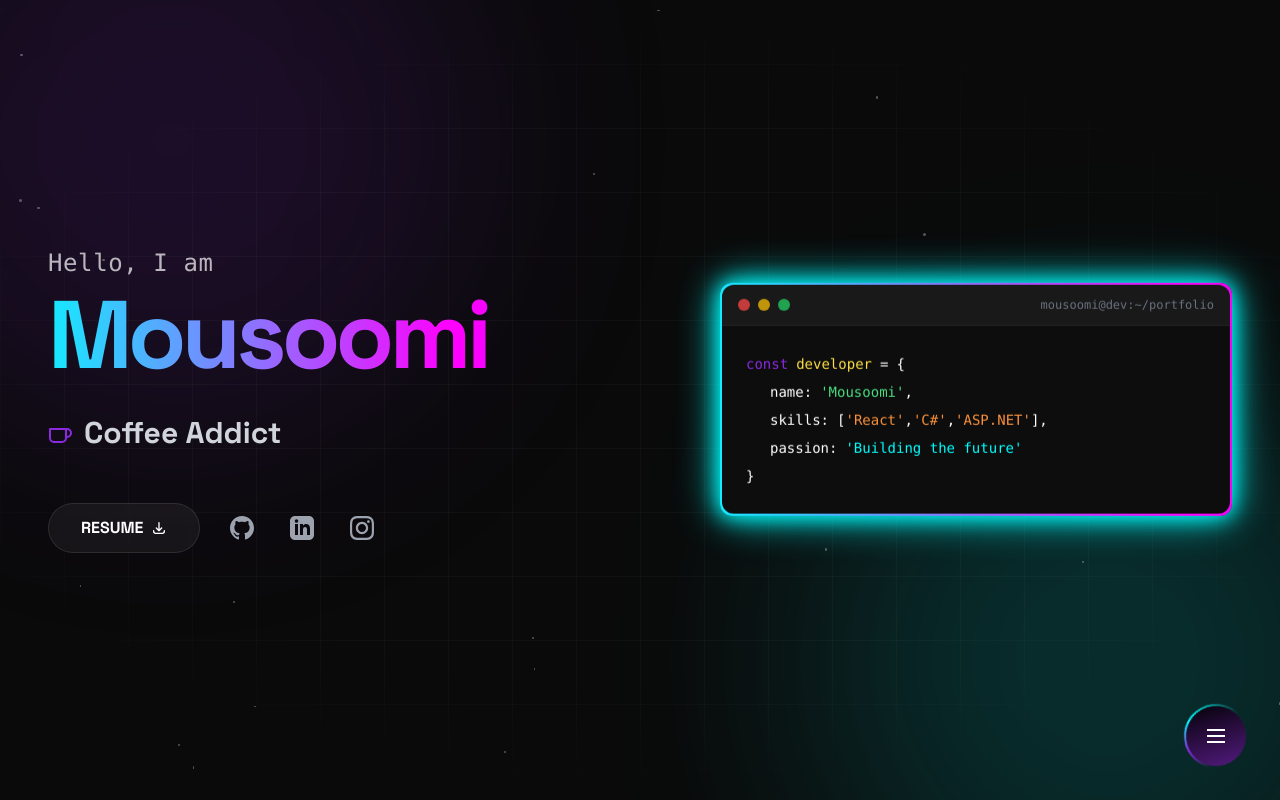
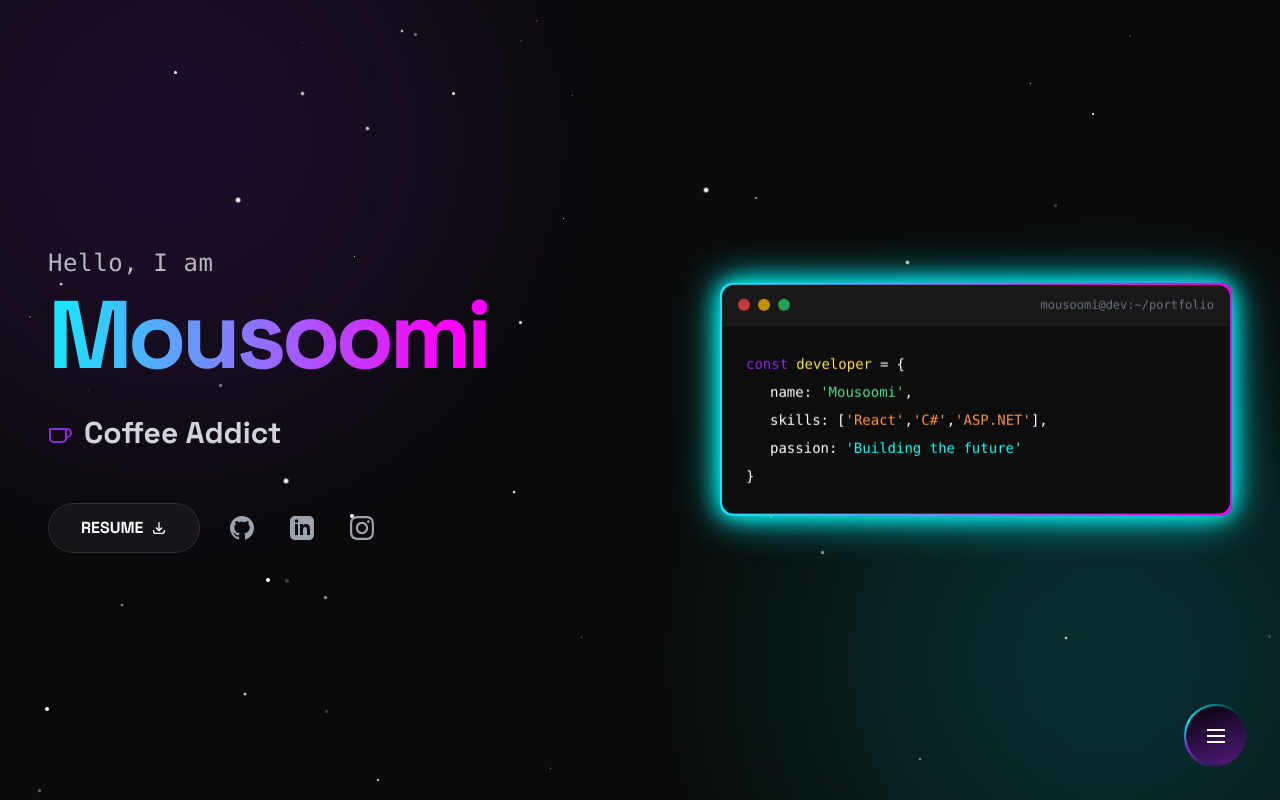
Before and after one commit to Mousoomi03/MyPortfolio, a React (Create React App) app: page / in a window 1280 px wide. Built offline with nearby package versions, Linux system fonts and the light colour scheme.

Commit message:
Background changes

```diff
--- a/src/App.css
+++ b/src/App.css
@@ -156,6 +156,15 @@ body {
   100% { transform: translateX(100px) rotate(15deg); opacity: 0; }
 }
 
+@keyframes twinkle {
+  0%, 100% { opacity: 0.2; transform: scale(1); }
+  50% { opacity: 1; transform: scale(1.2); }
+}
+
+.animate-twinkle {
+  animation: twinkle 3s ease-in-out infinite;
+}
+
 @keyframes spin-border {
   0% {
     border-image: conic-gradient(from 0deg, #00ffff 0deg, transparent 90deg, transparent 270deg, #8a2be2 360deg) 1;
--- a/src/components/Hero.js
+++ b/src/components/Hero.js
@@ -18,12 +18,23 @@ function Hero() {
   const [roleIndex, setRoleIndex] = useState(0);
   const [rotation, setRotation] = useState({ x: 0, y: 0 });
   const containerRef = useRef(null);
+  const starsRef = useRef([]);
 
   useEffect(() => {
     const interval = setInterval(() => {
       setRoleIndex((prev) => (prev + 1) % ROLES.length);
     }, 3000);
     return () => clearInterval(interval);
+  }, []);
+
+  useEffect(() => {
+    starsRef.current = Array.from({ length: 50 }, () => ({
+      top: Math.random() * 100,
+      left: Math.random() * 100,
+      size: Math.random() * 3 + 1,
+      delay: Math.random() * 3,
+      duration: Math.random() * 2 + 2
+    }));
   }, []);
 
   const handleMouseMove = (e) => {
@@ -52,21 +63,19 @@ function Hero() {
         <div className="absolute top-[-20%] left-[-10%] w-[600px] h-[600px] bg-neon-purple/20 blur-[120px] rounded-full animate-pulse"></div>
         <div className="absolute bottom-[-20%] right-[-10%] w-[600px] h-[600px] bg-neon-cyan/20 blur-[120px] rounded-full animate-pulse delay-1000"></div>
 
-        {/* Grid Pattern Overlay */}
-        <div className="absolute inset-0 bg-[linear-gradient(rgba(255,255,255,0.03)_1px,transparent_1px),linear-gradient(90deg,rgba(255,255,255,0.03)_1px,transparent_1px)] bg-[size:4rem_4rem] [mask-image:radial-gradient(ellipse_60%_50%_at_50%_50%,#000_70%,transparent_100%)]"></div>
-
-        {/* Simplified Stars */}
-        <div className="absolute inset-0 animate-[pulse_4s_infinite]">
-            {[...Array(20)].map((_, i) => (
+        {/* Twinkling Stars */}
+        <div className="absolute inset-0">
+            {starsRef.current.map((star, i) => (
                 <div
                   key={i}
-                  className="absolute bg-white rounded-full opacity-60"
+                  className="absolute bg-white rounded-full animate-twinkle"
                   style={{
-                    top: `${Math.random() * 100}%`,
-                    left: `${Math.random() * 100}%`,
-                    width: `${Math.random() * 2 + 1}px`,
-                    height: `${Math.random() * 2 + 1}px`,
-                    animationDelay: `${Math.random() * 5}s`
+                    top: `${star.top}%`,
+                    left: `${star.left}%`,
+                    width: `${star.size}px`,
+                    height: `${star.size}px`,
+                    animationDelay: `${star.delay}s`,
+                    animationDuration: `${star.duration}s`
                   }}
                 />
             ))}
```
